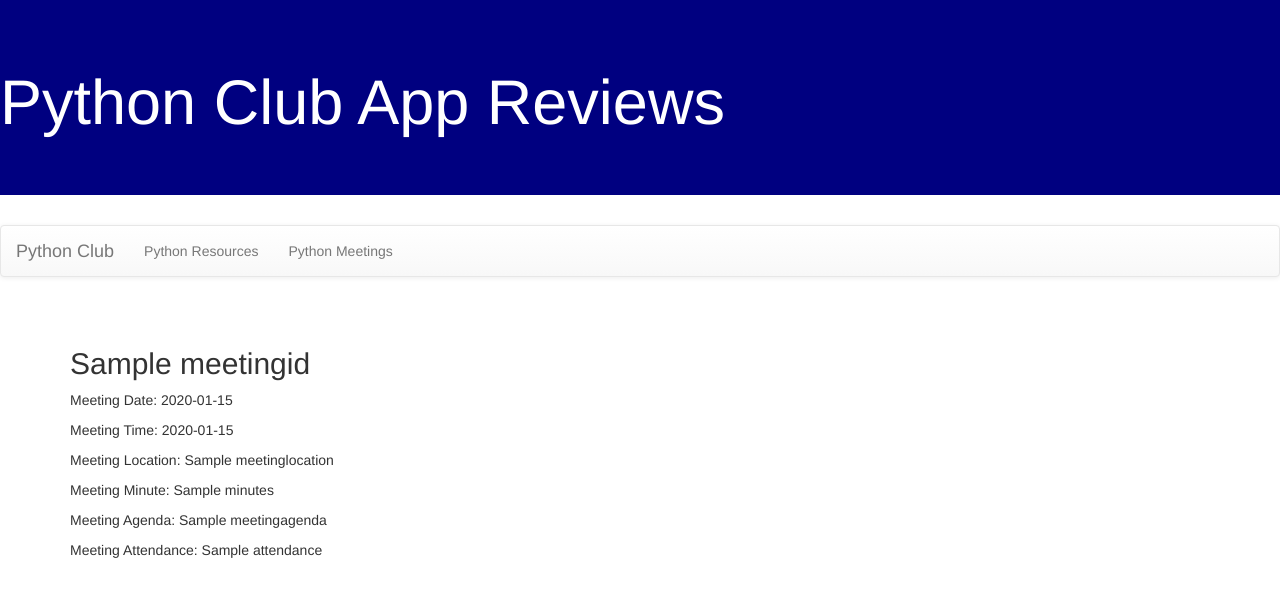
After one commit to ngocdai94/PythonClub, a Django app: template ClubApp/templates/ClubApp/meetingdetail.html in a window 1280 px wide. The commit adds this page. Shown: the top 597 px of the page. Run offline with Django 3.2, Linux system fonts and the light colour scheme; the template is opened without the code that fills it: most values are stand-ins (such as "Sample title", 1, 10 or a date in 2020); some libraries are stand-ins or nearby versions.

Commit message:
Assignment 6 - Meeting and Meeting Detail
1. Fix meetminute -> meeting minute in models.py

```diff
--- a/ClubApp/models.py
+++ b/ClubApp/models.py
@@ -18,7 +18,7 @@ class Meeting(models.Model):
     meetingdate=models.DateField()
     meetingtime=models.TimeField()
     meetinglocation=models.CharField(max_length=255)
-    meetagenda=models.URLField(null=True, blank=True)
+    meetingagenda=models.URLField(null=True, blank=True)
 
     def __str__(self):
         return self.meetingtitle
--- /dev/null
+++ b/ClubApp/templates/ClubApp/meetingdetail.html
@@ -0,0 +1,12 @@
+{% extends 'base.html' %}
+{% block content %}
+
+<h2>{{ meetingid.meetingtitle }}</h2>
+<p>Meeting Date: {{ meetingid.meetingdate }} </p>
+<p>Meeting Time: {{ meetingid.meetingtime }}</p>
+<p>Meeting Location: {{ meetingid.meetinglocation }}</p>
+<p>Meeting Minute: {{ minutes }}</p>
+<p>Meeting Agenda: {{ meetingid.meetingagenda }}</p>
+<p>Meeting Attendance: {{ attendance }}</p>
+
+{% endblock %}
--- a/ClubApp/templates/base.html
+++ b/ClubApp/templates/base.html
@@ -19,6 +19,7 @@
                 </div>
                 <ul class="nav navbar-nav">
                     <li><a href="{% url 'resources' %}">Python Resources</a></li>
+                    <li><a href="{% url 'meetings' %}">Python Meetings</a></li>
                 </ul>
                 </div>
                 </nav>
--- a/ClubApp/urls.py
+++ b/ClubApp/urls.py
@@ -4,4 +4,6 @@ from . import views
 urlpatterns=[
     path('', views.index, name='index'),
     path('getresources/', views.getresources, name='resources'),
+    path('getmeetings/', views.getmeetings, name='meetings'),
+    path('meetingdetails/<int:id>', views.meetingdetails, name='meetingdetails')
 ]
```
Also changed, not shown: ClubApp/templates/ClubApp/meetings.html (added, +20 -0 lines), ClubApp/views.py (+18 -0 lines), ClubApp/migrations/0003_auto_20200502_1414.py (added), README.md.
